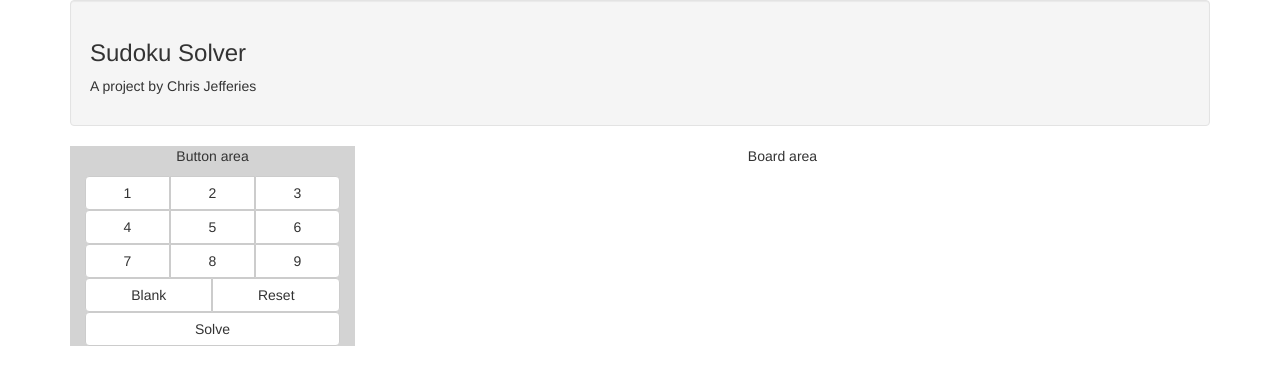
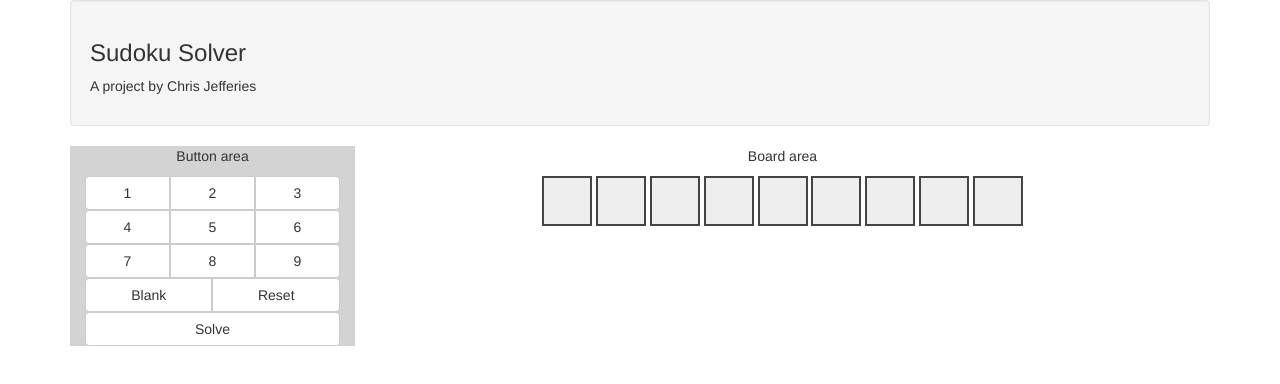
Before and after one commit to cjeff/cjeff-sudoku, a website: page index.html in a window 1280 px wide. Drawn offline with nearby package versions, Linux system fonts and the light colour scheme.

Commit message:
Began Building board and squares
Created html and CSS for 1 row of squares. Crafted css and jquery so only one square can be selected at any given time.

```diff
--- a/index.html
+++ b/index.html
@@ -73,6 +73,35 @@
             <div class="col-sm-12 col-md-9">
                 <div class="text-center">
                     <p>Board area</p>
+                    <div class="sudokuBoard">
+                        <div class="boardSquare" id="sq0">
+
+                        </div>
+                        <div class="boardSquare" id="sq1">
+
+                        </div>
+                        <div class="boardSquare" id="sq2">
+
+                        </div>
+                        <div class="boardSquare" id="sq3">
+
+                        </div>
+                        <div class="boardSquare" id="sq4">
+
+                        </div>
+                        <div class="boardSquare" id="sq5">
+
+                        </div>
+                        <div class="boardSquare" id="sq6">
+
+                        </div>
+                        <div class="boardSquare" id="sq7">
+
+                        </div>
+                        <div class="boardSquare" id="sq8">
+
+                        </div>
+                    </div>
                 </div>
             </div>
         </div>
--- a/lib/css/sudoku.css
+++ b/lib/css/sudoku.css
@@ -3,3 +3,23 @@
 .buttonArea {
     background-color: lightgray;
 }
+
+.boardSquare {
+    height: 50px;
+    width: 50px;
+    background-color: #eeeeee;
+    border-color: #444444;
+    border-width: 2px;
+    text-align: center;
+    border-style: solid;
+    display: inline-block;
+}
+
+.boardSqSelect {
+    background-color: #00b3ee;
+}
+
+.sudokuBoard {
+    width: 500px;
+    margin: auto;
+}
--- a/lib/js/buttons.js
+++ b/lib/js/buttons.js
@@ -24,4 +24,11 @@ $(document).ready(function(){
         console.log("solve pressed");
     });
 
+    //square classes
+    $(".boardSquare").click(function(){
+        $(".boardSquare").removeClass("boardSqSelect");
+        $(this).toggleClass("boardSqSelect");
+    });
+
+
 });
```
